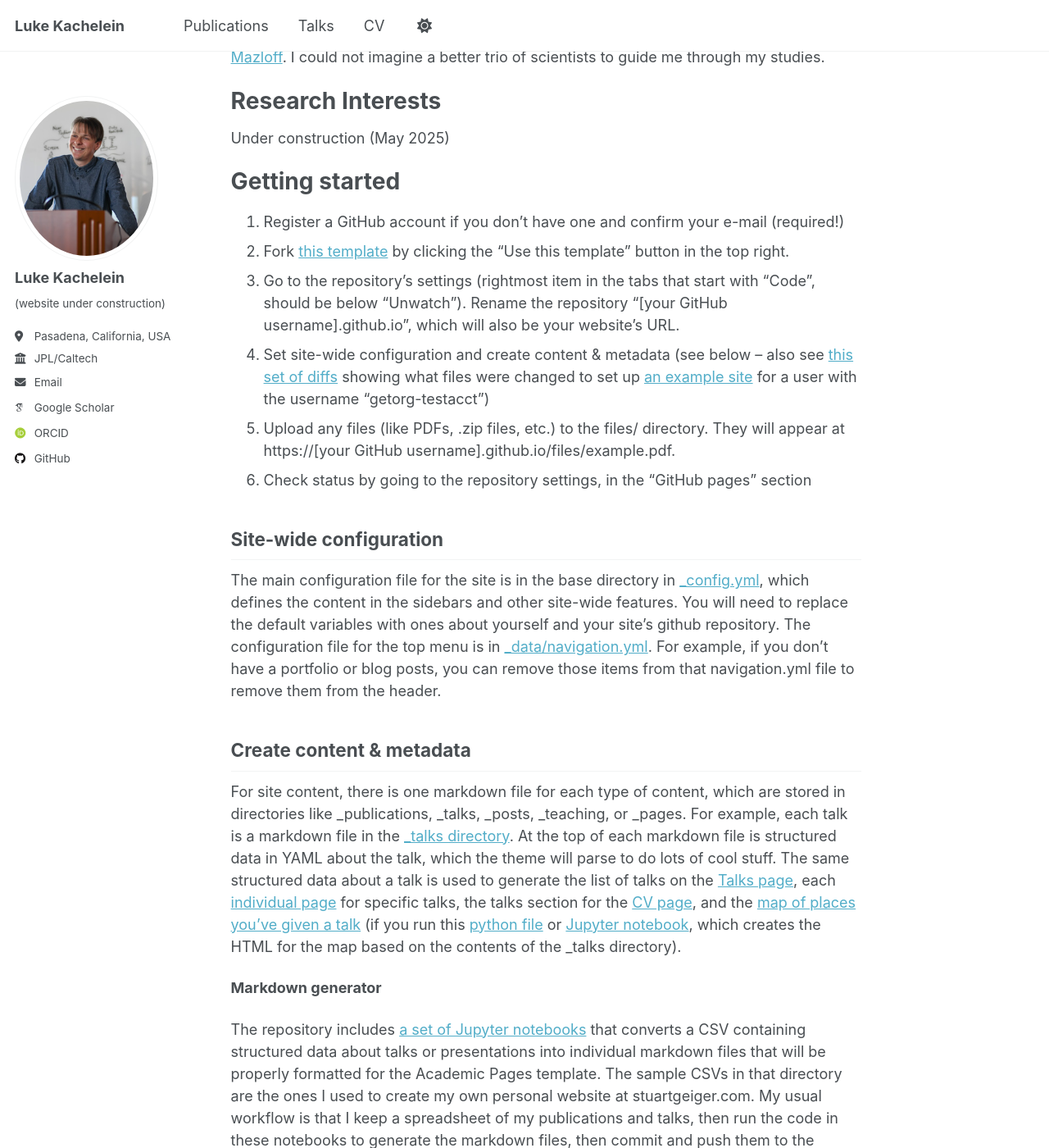
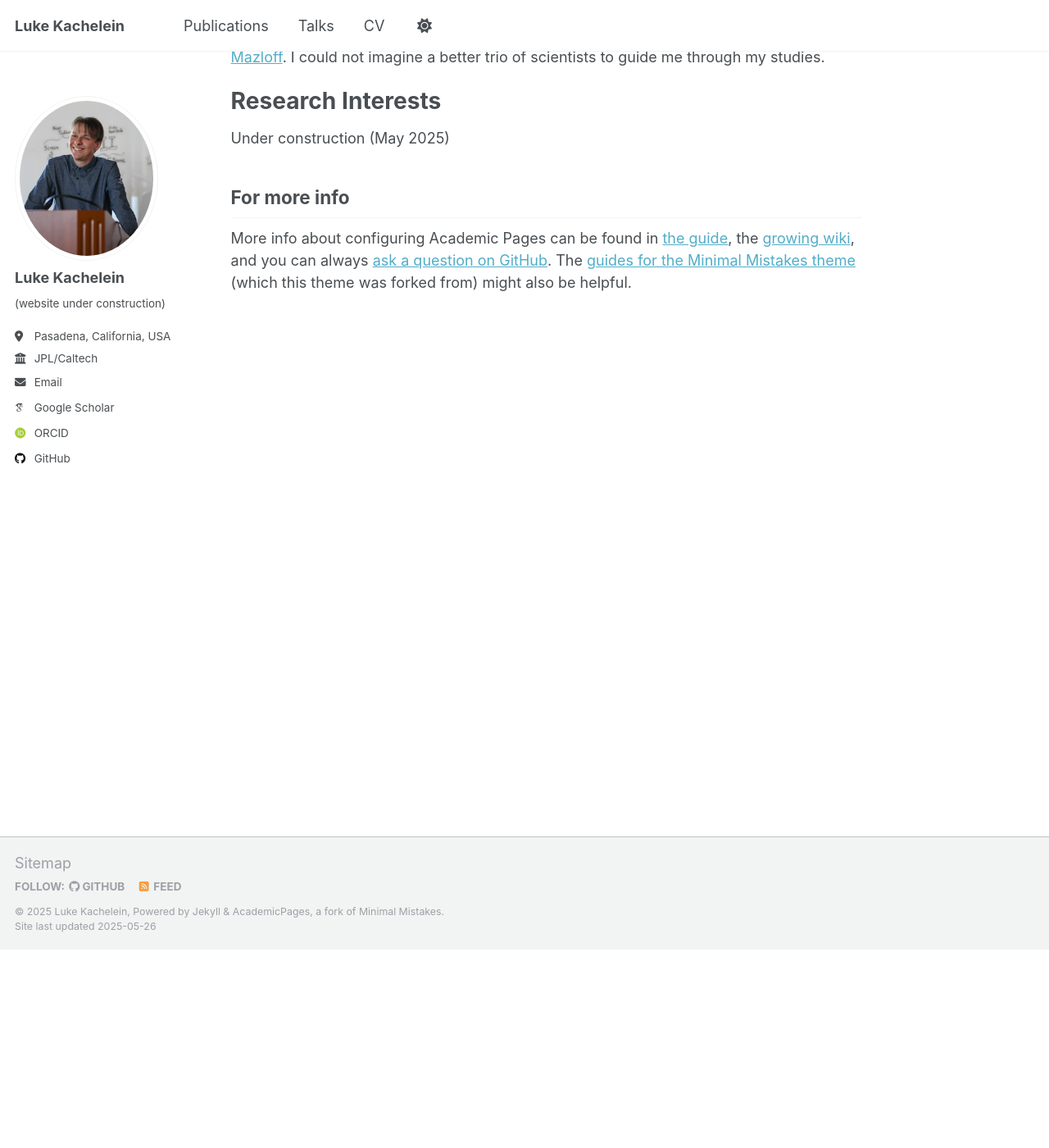
Before and after one commit to lkach/lkach.github.io, a Jekyll site: the page built from _pages/about.md, in a window 1280 px wide and 1400 px high, scrolled down 242 px. Shown: the whole window at 82% size. Built offline with Jekyll 4.4.1, drawn with Linux system fonts in a browser that asks for light colours; some web fonts are replaced; some of the changed text lies outside the part shown.

Commit message:
Update about.md
Eliminated template text

```diff
--- a/_pages/about.md
+++ b/_pages/about.md
@@ -17,34 +17,6 @@
 ======
 Under construction (May 2025)
 
-Getting started
-======
-1. Register a GitHub account if you don't have one and confirm your e-mail (required!)
-1. Fork [this template](https://github.com/academicpages/academicpages.github.io) by clicking the "Use this template" button in the top right.
-1. Go to the repository's settings (rightmost item in the tabs that start with "Code", should be below "Unwatch"). Rename the repository "[your GitHub username].github.io", which will also be your website's URL.
-1. Set site-wide configuration and create content & metadata (see below -- also see [this set of diffs](http://archive.is/3TPas) showing what files were changed to set up [an example site](https://getorg-testacct.github.io) for a user with the username "getorg-testacct")
-1. Upload any files (like PDFs, .zip files, etc.) to the files/ directory. They will appear at https://[your GitHub username].github.io/files/example.pdf.
-1. Check status by going to the repository settings, in the "GitHub pages" section
-
-Site-wide configuration
-------
-The main configuration file for the site is in the base directory in [_config.yml](https://github.com/academicpages/academicpages.github.io/blob/master/_config.yml), which defines the content in the sidebars and other site-wide features. You will need to replace the default variables with ones about yourself and your site's github repository. The configuration file for the top menu is in [_data/navigation.yml](https://github.com/academicpages/academicpages.github.io/blob/master/_data/navigation.yml). For example, if you don't have a portfolio or blog posts, you can remove those items from that navigation.yml file to remove them from the header.
-
-Create content & metadata
-------
-For site content, there is one markdown file for each type of content, which are stored in directories like _publications, _talks, _posts, _teaching, or _pages. For example, each talk is a markdown file in the [_talks directory](https://github.com/academicpages/academicpages.github.io/tree/master/_talks). At the top of each markdown file is structured data in YAML about the talk, which the theme will parse to do lots of cool stuff. The same structured data about a talk is used to generate the list of talks on the [Talks page](https://academicpages.github.io/talks), each [individual page](https://academicpages.github.io/talks/2012-03-01-talk-1) for specific talks, the talks section for the [CV page](https://academicpages.github.io/cv), and the [map of places you've given a talk](https://academicpages.github.io/talkmap.html) (if you run this [python file](https://github.com/academicpages/academicpages.github.io/blob/master/talkmap.py) or [Jupyter notebook](https://github.com/academicpages/academicpages.github.io/blob/master/talkmap.ipynb), which creates the HTML for the map based on the contents of the _talks directory).
-
-**Markdown generator**
-
-The repository includes [a set of Jupyter notebooks](https://github.com/academicpages/academicpages.github.io/tree/master/markdown_generator
-) that converts a CSV containing structured data about talks or presentations into individual markdown files that will be properly formatted for the Academic Pages template. The sample CSVs in that directory are the ones I used to create my own personal website at stuartgeiger.com. My usual workflow is that I keep a spreadsheet of my publications and talks, then run the code in these notebooks to generate the markdown files, then commit and push them to the GitHub repository.
-
-How to edit your site's GitHub repository
-------
-Many people use a git client to create files on their local computer and then push them to GitHub's servers. If you are not familiar with git, you can directly edit these configuration and markdown files directly in the github.com interface. Navigate to a file (like [this one](https://github.com/academicpages/academicpages.github.io/blob/master/_talks/2012-03-01-talk-1.md) and click the pencil icon in the top right of the content preview (to the right of the "Raw | Blame | History" buttons). You can delete a file by clicking the trashcan icon to the right of the pencil icon. You can also create new files or upload files by navigating to a directory and clicking the "Create new file" or "Upload files" buttons.
-
-Example: editing a markdown file for a talk
-![Editing a markdown file for a talk](/images/editing-talk.png)
 
 For more info
 ------
```
